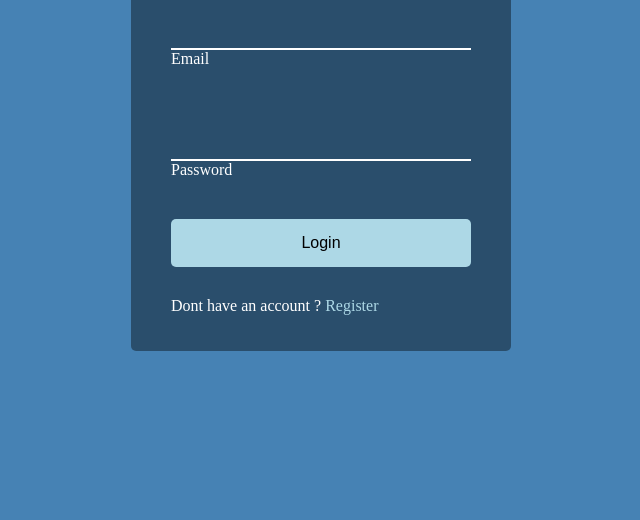
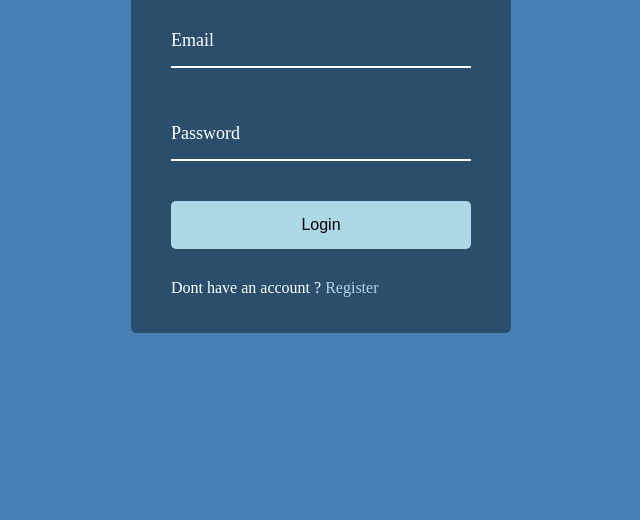
Before and after one commit to mamismeda/wave-forms, a plain HTML site: page index.html in a window 1280 px wide. Shown: the part 280-800 px from the top of the page, without its empty margins (319-959 px from the left). Drawn offline with Linux system fonts and the light colour scheme.

Commit message:
end of waving form animation

```diff
--- a/script.js
+++ b/script.js
@@ -0,0 +1,11 @@
+const labels = document.querySelectorAll(".form-control label");
+
+labels.forEach((label) => {
+  label.innerHTML = label.innerText
+    .split("")
+    .map(
+      (letter, idx) =>
+        `<span style="transition-delay:${idx * 50}ms">${letter}</span>`
+    )
+    .join("");
+});
--- a/style.css
+++ b/style.css
@@ -72,4 +72,25 @@ body {
 .form-control input:focus,
 .form-control input:valid {
   outline: 0;
+  border-bottom-color:lightblue ;
 }
+
+
+.form-control label{
+    position: absolute;
+    top: 15px;
+    left: 0;
+}
+
+.form-control label span{
+  display: inline-block;
+  font-size: 18px;
+  min-width: 5px;
+  transition:all 0.3s cubic-bezier(0.68, -0.55, 0.265, 1.55);
+}
+
+.form-control input:focus + label span,
+.form-control input:valid + label span{
+  color: lightblue;
+  transform: translateY(-30px);
+}
```
